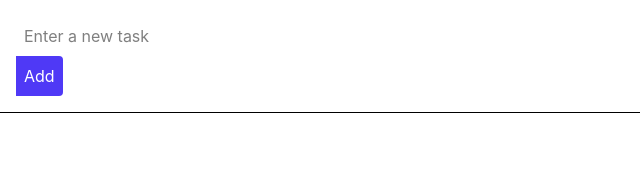
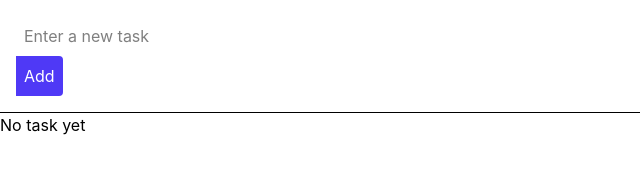
Before and after one commit to rensaputra/react19-bootcamp, a React (Vite) app in the folder 15-ToDoListAppWithVite/project/todo-app/: page / in a window 1280 px wide. Shown: the top 187 px of the page, without its empty margins (0-640 px from the left). Built offline with nearby package versions, Linux system fonts and the light colour scheme.

Commit message:
feat: show the list

```diff
--- a/15-ToDoListAppWithVite/project/todo-app/src/App.tsx
+++ b/15-ToDoListAppWithVite/project/todo-app/src/App.tsx
@@ -1,9 +1,26 @@
 import "./App.css";
 import TodoForm from "./components/TodoForm";
+import { useState } from "react";
+
 function App() {
+  const [todos, setTodos] = useState<string[]>([]);
+
+  const addTodo = (todo: string) => {
+    setTodos((prev: string[]) => [...prev, todo]);
+  };
+
   return (
     <div>
-      <TodoForm />
+      <TodoForm onAdd={addTodo} />
+      {todos.length > 0 ? (
+        <ul>
+          {todos.map((todo, index) => (
+            <li key={index}>{todo}</li>
+          ))}
+        </ul>
+      ) : (
+        <p>No task yet</p>
+      )}
     </div>
   );
 }
```
